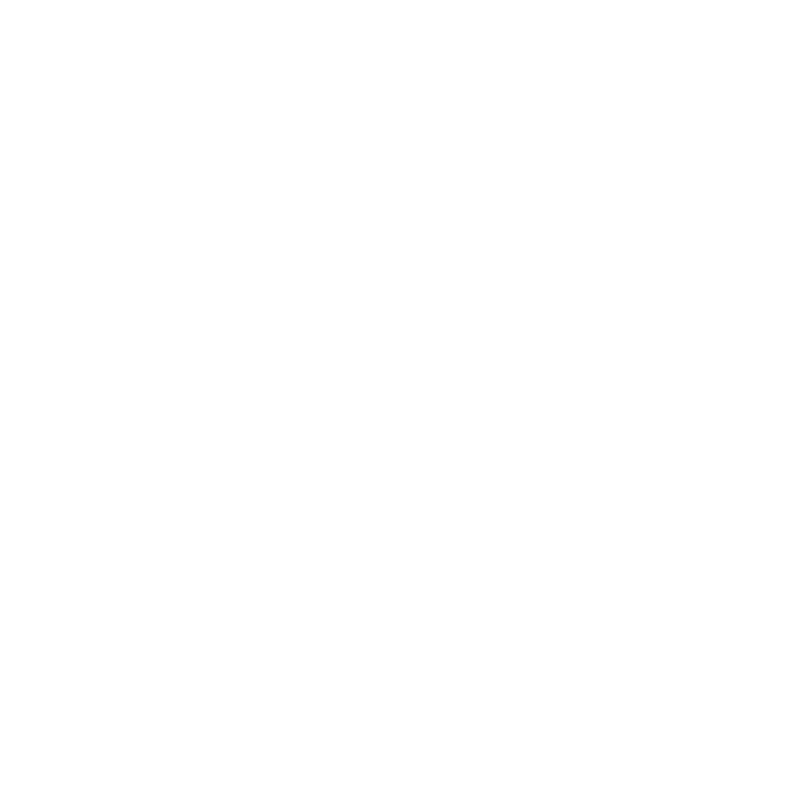
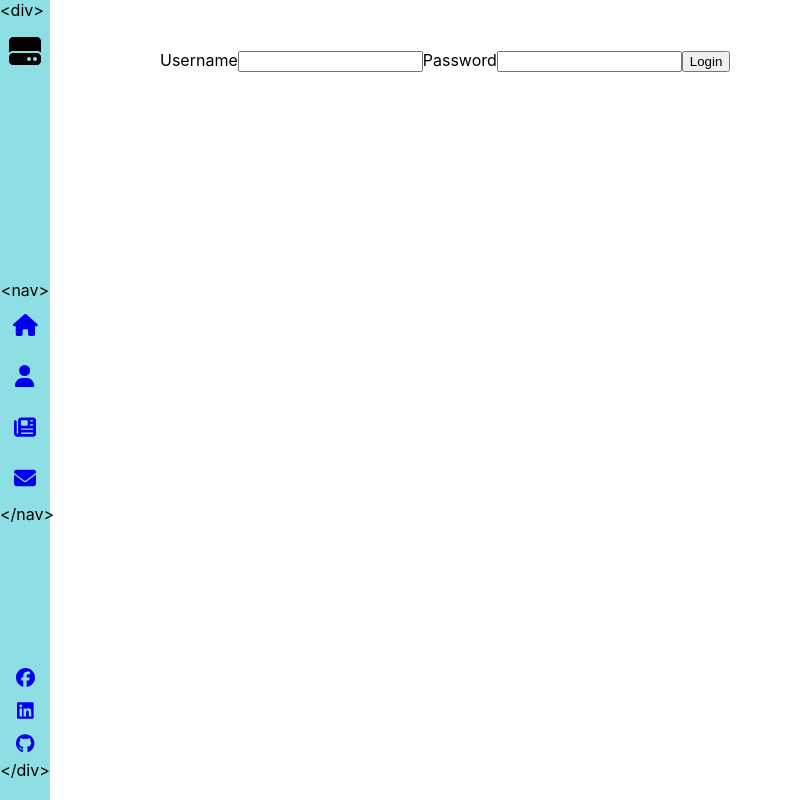
Before and after one commit to Petter1307/PortofolioNextJS, a React (Create React App) app: page /login in a window 1280 px wide. Before the commit this address had no page. Shown: the whole page, without its empty margins (0-792 px from the left). Built offline with nearby package versions, Linux system fonts and the light colour scheme.

Commit message:
Added basic login page

```diff
--- a/src/App.js
+++ b/src/App.js
@@ -1,7 +1,8 @@
 import "./App.css";
 import { Layout } from "./Components";
-import { Home, Contact, Admin } from "./Pages";
+import { Home, Contact, Admin, Login } from "./Pages";
 import { Routes, Route } from "react-router-dom";
+
 function App() {
   return (
     <div className="App">
@@ -10,6 +11,7 @@
           <Route index element={<Home />} />
           <Route path="/contact" element={<Contact />} />
           <Route path="/admin" element={<Admin />} />
+          <Route path="/login" element={<Login />} />
         </Route>
       </Routes>
     </div>
@@ -17,4 +19,5 @@
 }
 
 export default App;
-// Admin path is temporarry. It will be protected route someday
+// Admin route is unprotected temporarry. It will be protected route someday
+// TODO Think about a auth flow implementation.
--- a/src/Components/SideBar/SideBar.jsx
+++ b/src/Components/SideBar/SideBar.jsx
@@ -27,7 +27,7 @@
         <NavLink exact="true" activeclassname="active" to="/admin">
           <FontAwesomeIcon icon={faUser} />
         </NavLink>
-        <NavLink exact="true" activeclassname="active" to="/">
+        <NavLink exact="true" activeclassname="active" to="/login">
           <FontAwesomeIcon icon={faNewspaper} />
         </NavLink>
         <NavLink exact="true" activeclassname="active" to="contact">
--- /dev/null
+++ b/src/Pages/Login/Login.jsx
@@ -0,0 +1,21 @@
+import { LabelInput } from "../../Components";
+
+const Login = () => {
+  const handleSubmit = (e) => {
+    e.preventDefault();
+    const data = new FormData(e.target);
+    console.log(data.get("username"));
+    console.log(data.get("password"));
+  };
+  return (
+    <>
+      <form onSubmit={handleSubmit}>
+        <LabelInput label="Username" name="username" />
+        <LabelInput label="Password" type="password" name="password" />
+        <button>Login</button>
+      </form>
+    </>
+  );
+};
+
+export default Login;
--- /dev/null
+++ b/src/Pages/Login/index.js
@@ -0,0 +1 @@
+export { default as Login } from "./Login";
--- a/src/Pages/index.js
+++ b/src/Pages/index.js
@@ -1,3 +1,4 @@
 export * from "./Home";
 export * from "./Contact";
 export * from "./Admin";
+export * from "./Login";
```
